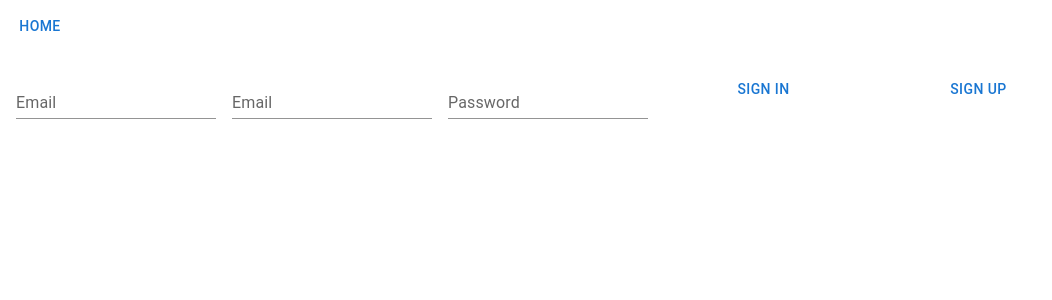
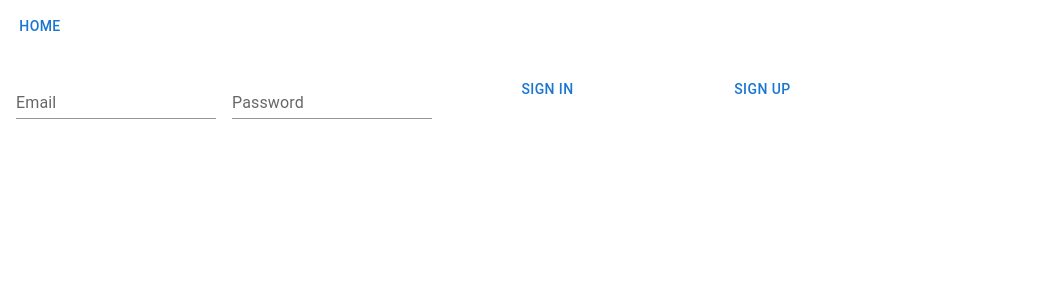
Before and after one commit to GyeonghwanMa/react-project, a React (Create React App) app: page / in a window 1280 px wide. Shown: the top 300 px of the page, without its empty margins (0-1052 px from the left). Built offline with nearby package versions, Linux system fonts and the light colour scheme.

Commit message:
useLazyQuery 추가

```diff
--- a/src/gql/home.gql.ts
+++ b/src/gql/home.gql.ts
@@ -1,8 +1,15 @@
 import gql from 'graphql-tag';
 
-export const GET_USERS = gql`
-    query getUsers {
-        email
-        name
+export const GET_USER = gql`
+    query getUser(
+        $email: String!
+        $password: String!
+    ) {
+        getUser(
+            email: $email
+            password: $password
+        ) {
+            email
+        }
     }
 `
--- a/src/pages/Home.tsx
+++ b/src/pages/Home.tsx
@@ -1,10 +1,25 @@
-import React from "react";
+import React, { useState } from "react";
 import Box from '@mui/material/Box';
 import TextField from '@mui/material/TextField';
 import Button from '@mui/material/Button';
 import { Link } from "react-router-dom";
+import { GET_USER } from "../gql/home.gql";
+import { useLazyQuery } from "@apollo/client";
 
 function Home() {
+  const [email, setEmail] = useState('');
+  const [password, setPassword] = useState('');
+  const [onSignIn, {loading, error}] = useLazyQuery(GET_USER, {
+    fetchPolicy: "cache-and-network",
+    onError: error => {
+      console.error(error);
+      alert(error.message);
+    },
+    onCompleted: ({result}) => {
+      console.log(result);
+    }
+  });
+
   return (
     <div>
       <Box
@@ -15,10 +30,9 @@ function Home() {
         noValidate
         autoComplete="off"
       >
-        <TextField id="standard-email-input" label="Email" variant="standard"/>
-        <TextField id="standard-basic" label="Email" variant="standard" />
-        <TextField id="standard-password-input" type="password" label="Password" variant="standard" />
-        <Button variant="text">Sign In</Button>
+        <TextField id="standard-email-input" label="Email" variant="standard"  value={email} onInput={(e:any) => setEmail(e.target.value)} />
+        <TextField id="standard-password-input" type="password" label="Password" variant="standard"  value={password} onInput={(e:any) => setPassword(e.target.value)} />
+        <Button variant="text" onClick={() => onSignIn({variables: {email, password}})}>Sign In</Button>
         <Button variant="text">
           <Link to="/signup" style={{ textDecoration: 'none', color: '#1976d2' }}>Sign Up</Link>
         </Button>
```
Also changed, not shown: src/gql/signup.gql.ts (indentation only).
